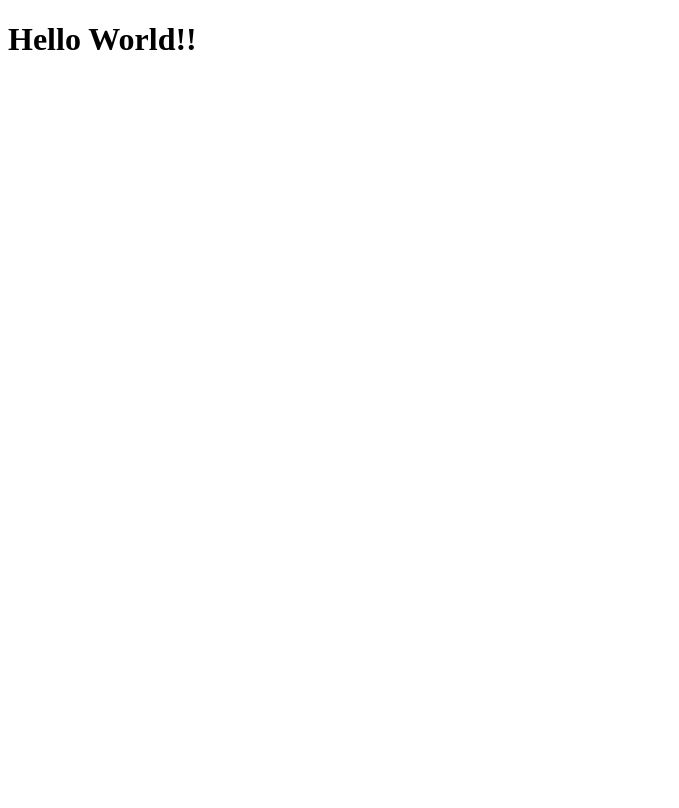
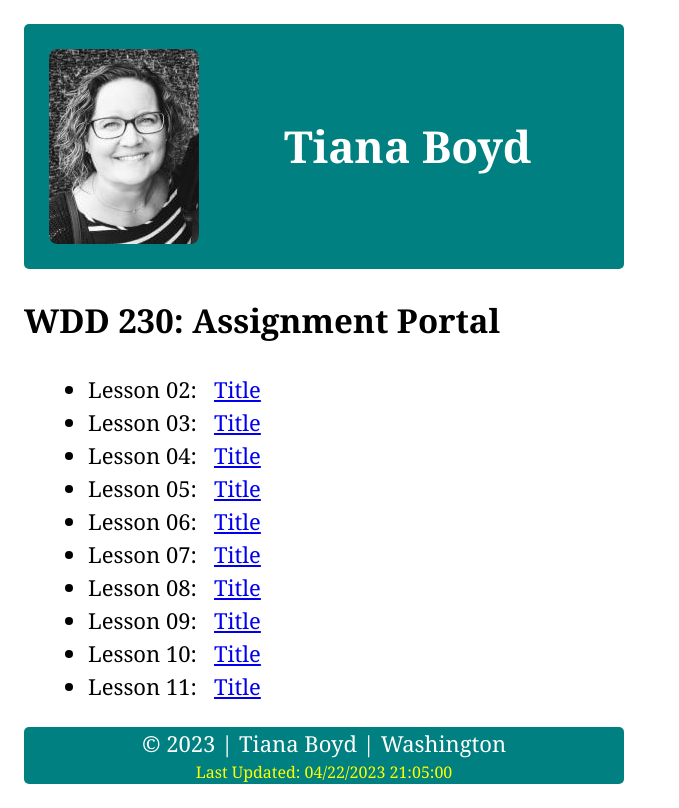
Before and after one commit to waittred/wdd230, a plain HTML site: page index.html in a window 1280 px wide. Shown: the whole page, without its empty margins (0-679 px from the left). Drawn offline with Linux system fonts and the light colour scheme.

Commit message:
created and edited index page

```diff
--- a/index.html
+++ b/index.html
@@ -4,11 +4,39 @@
     <meta charset="UTF-8">
     <meta http-equiv="X-UA-Compatible" content="IE=edge">
     <meta name="viewport" content="width=device-width, initial-scale=1.0">
-    <title>Document</title>
+    <title>WDD 230 Assignment Portal for Tiana Boyd</title>
+    <link rel="stylesheet" href="styles/style.css">
 </head>
-<body>
-    <header>
-        <h1>Hello World!!</h1>
-    </header>
+<header>
+    <img class="profile_pic" src="images/Profile_Pic_2.jpg" alt="Profile Pic of Me">
+    <h1>Tiana Boyd</h1>
+</header>
+<main>
+    <h2>WDD 230: Assignment Portal</h2>
+    <nav>
+        <ul>
+            <li>Lesson 02: &nbsp; <a href="./"> Title </a></li>
+            <li>Lesson 03: &nbsp; <a href="./"> Title </a></li>
+            <li>Lesson 04: &nbsp; <a href="./"> Title </a></li>
+            <li>Lesson 05: &nbsp; <a href="./"> Title </a></li>
+            <li>Lesson 06: &nbsp; <a href="./"> Title </a></li>
+            <li>Lesson 07: &nbsp; <a href="./"> Title </a></li>
+            <li>Lesson 08: &nbsp; <a href="./"> Title </a></li>
+            <li>Lesson 09: &nbsp; <a href="./"> Title </a></li>
+            <li>Lesson 10: &nbsp; <a href="./"> Title </a></li>
+            <li>Lesson 11: &nbsp; <a href="./"> Title </a></li>
+        </ul>
+    </nav>
+</main>
+<footer>
+    &copy; 2023  |  Tiana Boyd  |  Washington
+    <div class= "updated">
+    <p id="date"></p>
+    </div>
+</footer>
+<script>
+    let text = "Last Updated: " + document.lastModified;
+    document.getElementById("date").innerHTML = text;
+</script>
 </body>
 </html>
--- /dev/null
+++ b/styles/style.css
@@ -0,0 +1,55 @@
+
+header, nav, main, footer {
+    margin: 1.5rem;
+    max-width: 600px;
+    text-align: left;
+}
+header, footer {
+    background-color:teal;
+    border-radius: 5px 5px 5px 5px;
+}
+header {
+    display: flex;
+
+}
+
+nav {
+    display: block;
+}
+
+body {
+    font-family: Georgia, 'Times New Roman', Times, serif;
+    font-size: 22px;
+    line-height: 1.5;
+    padding: 0;
+    margin: 0;
+    text-decoration: none;
+}
+.profile_pic {
+    margin: 25px 25px 25px 25px;
+    border-radius: 5%;
+    overflow: clip;
+    max-width: 100%;
+}
+
+h1 {
+
+    text-align: center;
+    padding: 10%;
+    color: #ffff;
+}
+
+footer {
+    color: #ffff;
+    text-align: center;
+}
+
+p {
+    margin: 0;
+    padding: 0;
+}
+
+.updated {
+    color: yellow;
+    font-size: 12pt;
+}
```
Also changed, not shown: images/Profile_Pic_2.jpg (added), scripts/dates.js (added).
